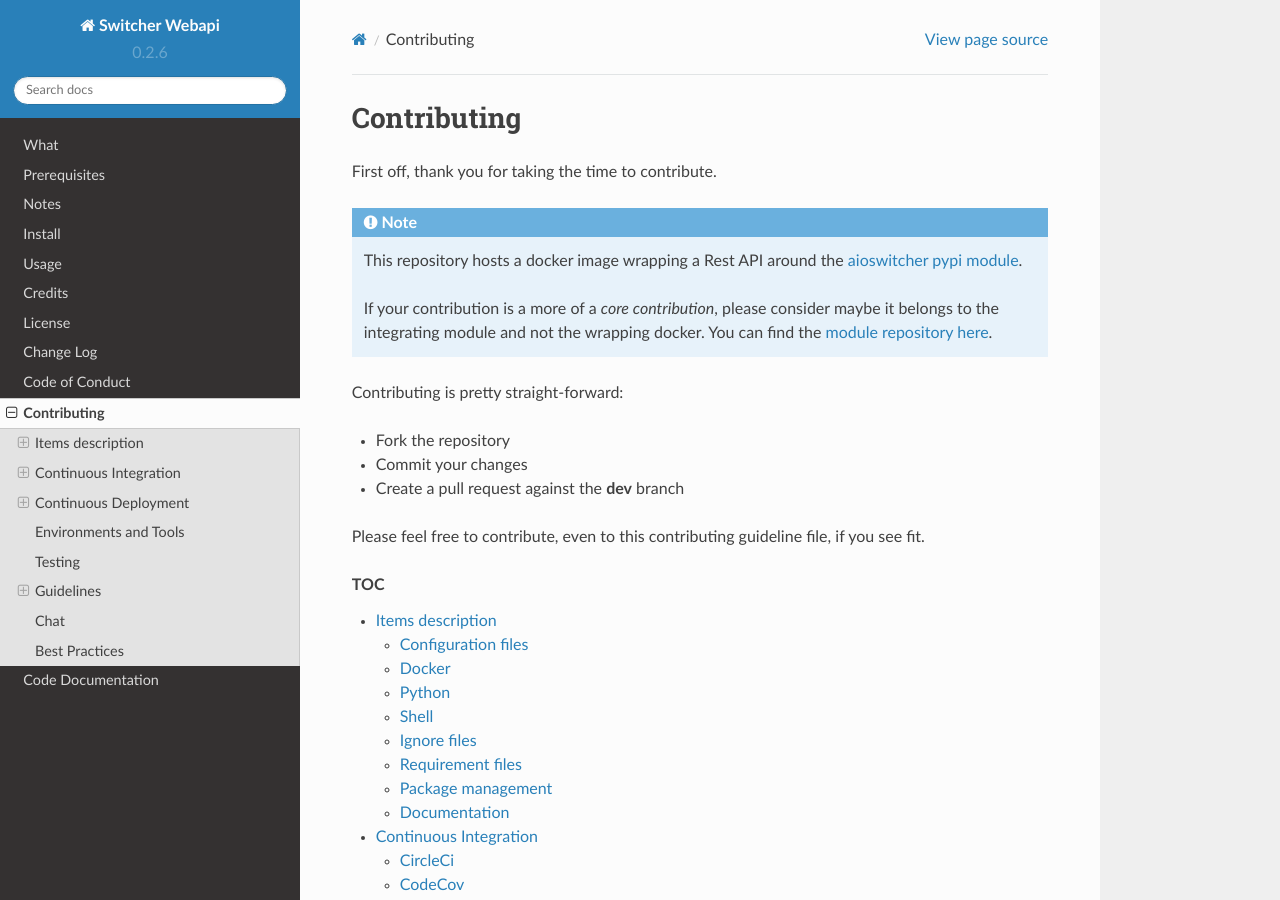
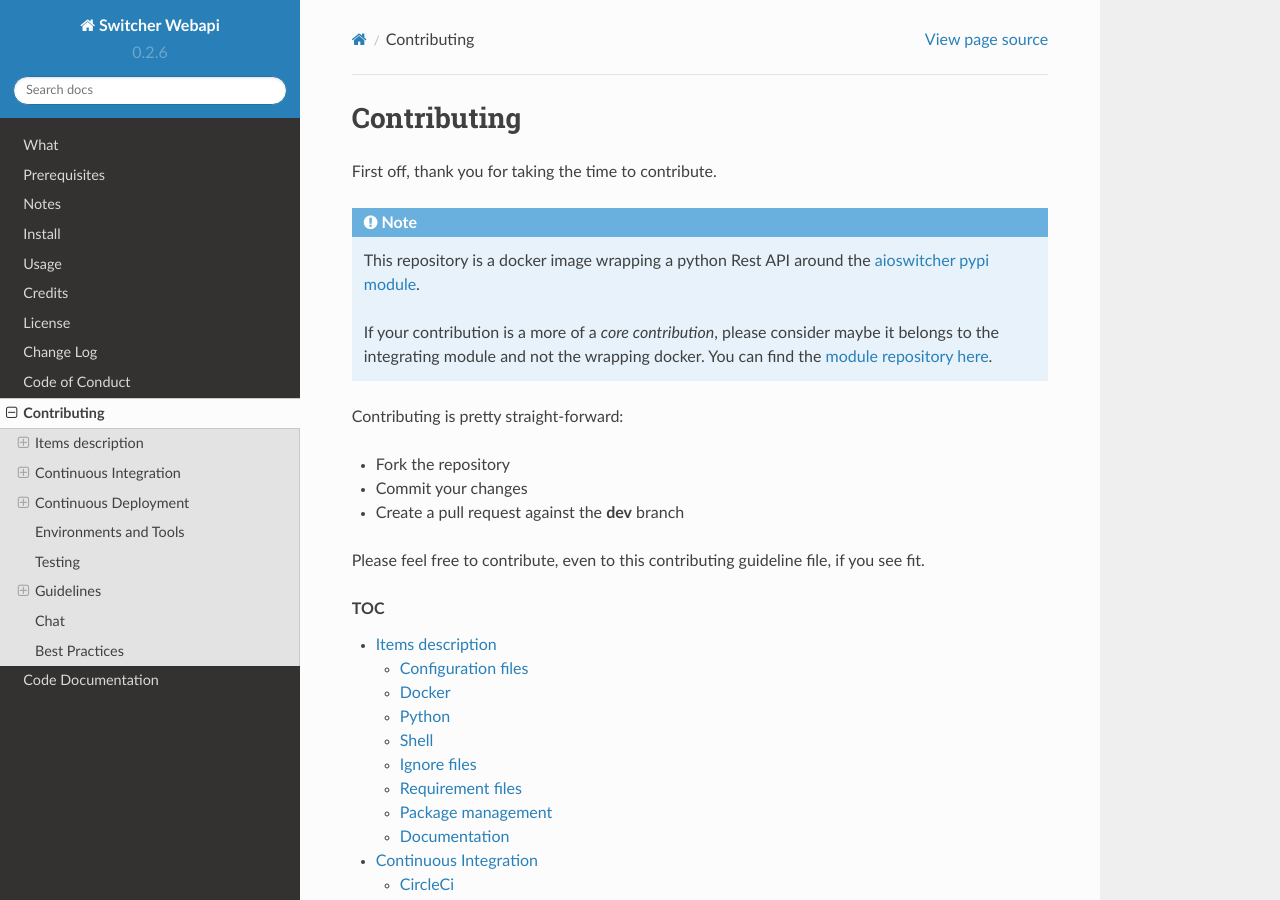
Before and after one commit to TomerFi/switcher_webapi, a Sphinx documentation site: the page built from docs/source/contributing.rst, in a window 1280 px wide and 900 px high. Built offline with Sphinx 7.4.7 and the Read the Docs theme 2.0.0, drawn with Linux system fonts in a browser that asks for light colours; some of the changed text lies outside the part shown.

Commit message:
Docs and typos.

```diff
--- a/docs/source/contributing.rst
+++ b/docs/source/contributing.rst
@@ -5,7 +5,7 @@ First off, thank you for taking the time to contribute.
 
 .. note::
 
-   This repository hosts a docker image wrapping a Rest API around the `aioswitcher pypi module`_.
+   This repository is a docker image wrapping a python Rest API around the `aioswitcher pypi module`_.
 
    If your contribution is a more of a *core contribution*, please consider maybe
    it belongs to the integrating module and not the wrapping docker.
```
Also changed, not shown: other parts of docs/source/contributing.rst (+3 -5 lines), CONTRIBUTING.md (+5 -5 lines).
